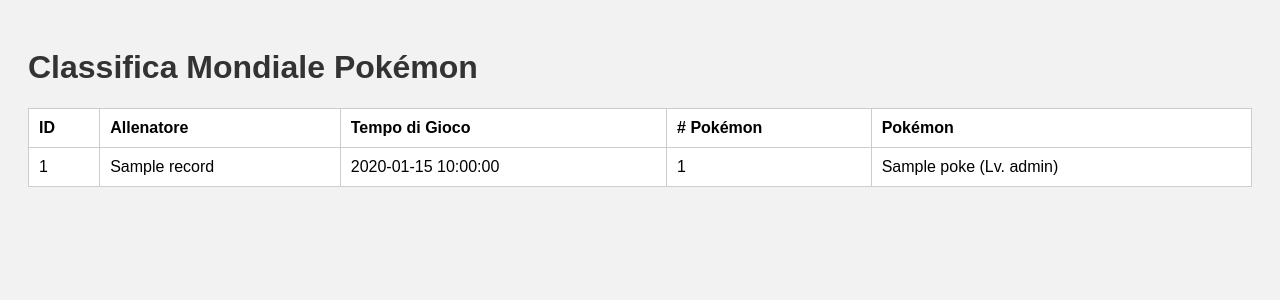
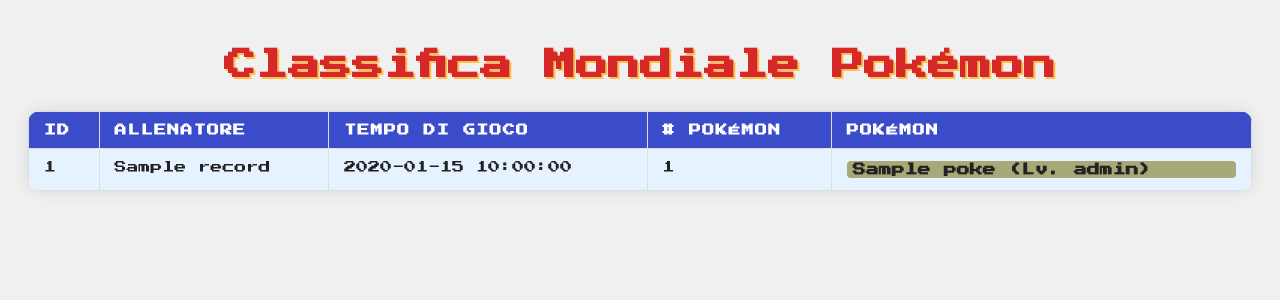
Before and after one commit to DottSpace/Rank-mon, a Flask app: page /classifica in a window 1280 px wide. Shown: the top 300 px of the page. Run offline with Flask 3, Linux system fonts and the light colour scheme; a database or web service that is not in the repository returns one stand-in record (values such as "Sample title"); data that the repository does not hold is empty.

Commit message:
Update leaderboard.html

```diff
--- a/templates/leaderboard.html
+++ b/templates/leaderboard.html
@@ -1,13 +1,87 @@
-<!-- templates/leaderboard.html -->
 <!DOCTYPE html>
 <html>
 <head>
+    <link href="https://fonts.googleapis.com/css2?family=Press+Start+2P&display=swap" rel="stylesheet" />
     <title>Classifica Pokémon</title>
     <style>
-        body { font-family: Arial; padding: 20px; background: #f2f2f2; }
-        h1 { color: #333; }
-        table { border-collapse: collapse; width: 100%; background: #fff; }
-        th, td { padding: 10px; border: 1px solid #ccc; text-align: left; }
+        body {
+            font-family: 'Press Start 2P', cursive;
+            padding: 20px;
+            background-color: #f0f0f0;
+            color: #222;
+        }
+
+        h1 {
+            text-align: center;
+            color: #d62828;
+            margin-bottom: 30px;
+            text-shadow: 2px 2px #fcbf49;
+        }
+
+        table {
+            width: 100%;
+            border-collapse: collapse;
+            background: #ffffffdd;
+            box-shadow: 0 0 15px rgba(0,0,0,0.1);
+            border-radius: 12px;
+            overflow: hidden;
+        }
+
+        th, td {
+            padding: 12px 15px;
+            border: 1px solid #ddd;
+            text-align: left;
+            font-size: 12px;
+            vertical-align: top;
+        }
+
+        th {
+            background-color: #3b4cca;
+            color: #fff;
+            text-transform: uppercase;
+            letter-spacing: 1.2px;
+            font-size: 12px;
+        }
+
+        tbody tr:nth-child(odd) {
+            background-color: #f9f9f9;
+        }
+
+        tbody tr:nth-child(even) {
+            background-color: #e6f2ff;
+        }
+
+        .pokemon-list {
+            display: flex;
+            flex-direction: column;
+            gap: 4px;
+        }
+
+        .pokemon-entry {
+            background-color: #a8a878;
+            color: #222;
+            padding: 2px 6px;
+            border-radius: 4px;
+            font-size: 13px;
+            font-weight: 600;
+            user-select: none;
+        }
+
+        .show-more-btn {
+            background: #ffcb05;
+            border: none;
+            color: #3b4cca;
+            font-size: 10px;
+            font-weight: bold;
+            padding: 4px 6px;
+            margin-top: 5px;
+            cursor: pointer;
+            border-radius: 4px;
+        }
+
+        .show-more-btn:hover {
+            background: #f5b700;
+        }
     </style>
 </head>
 <body>
@@ -27,12 +101,26 @@
             <td>{{ user.play_time }}</td>
             <td>{{ user.num_pokemon }}</td>
             <td>
-                {% for poke in user.pokemon %}
-                    {{ poke.name }} (Lv. {{ poke.level }})<br>
-                {% endfor %}
+                <div class="pokemon-list" id="pokemon-list-{{ loop.index }}">
+                    {% for poke in user.pokemon %}
+                        <span class="pokemon-entry" style="{% if loop.index > 5 %}display:none{% endif %}">{{ poke.name }} (Lv. {{ poke.level }})</span>
+                    {% endfor %}
+                    {% if user.pokemon|length > 5 %}
+                        <button class="show-more-btn" onclick="toggleMore(this)">Mostra Altro</button>
+                    {% endif %}
+                </div>
             </td>
         </tr>
         {% endfor %}
     </table>
+
+    <script>
+        function toggleMore(button) {
+            const list = button.parentElement;
+            const hidden = list.querySelectorAll('.pokemon-entry[style*="display:none"]');
+            hidden.forEach(el => el.style.display = 'block');
+            button.style.display = 'none';
+        }
+    </script>
 </body>
 </html>
```
